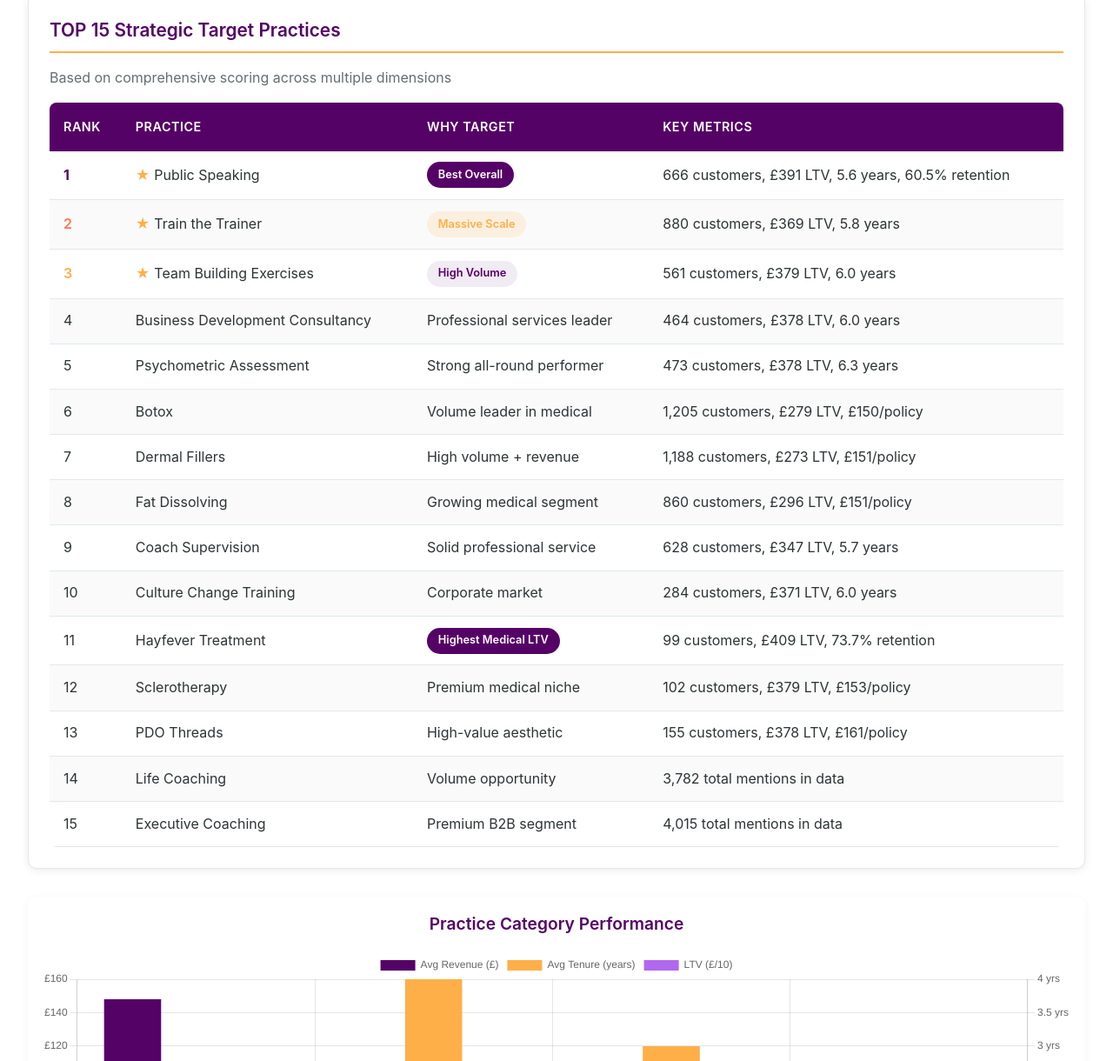
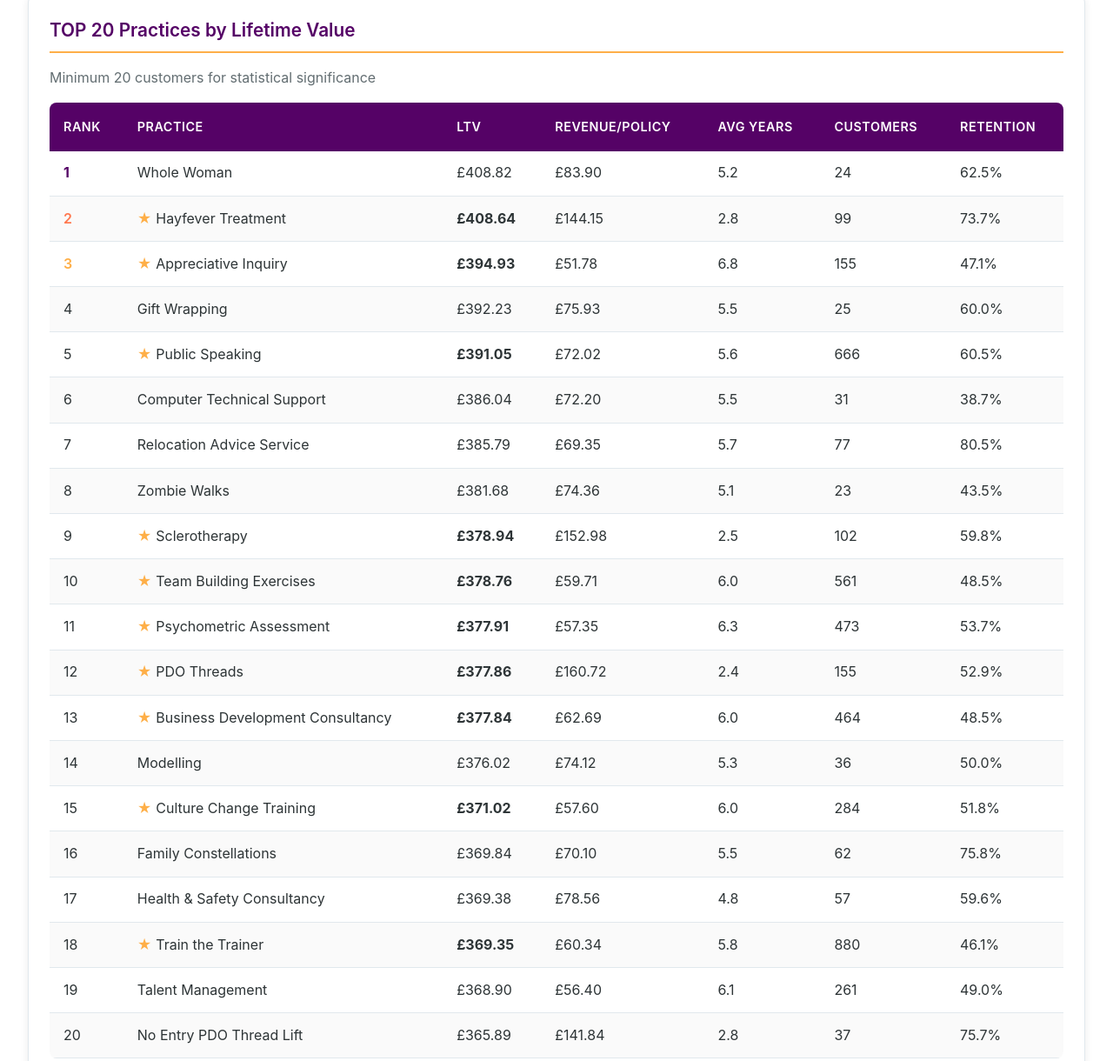
Before and after one commit to MOD-WI/westminsterdata, a plain HTML site: page customer-data-analysis-dashboard.html in a window 1280 px wide. Shown: the part 6561-7781 px from the top of the page at 87% size. Drawn offline with nearby package versions, Linux system fonts and the light colour scheme.

Commit message:
Update customer-data-analysis-dashboard.html

```diff
--- a/customer-data-analysis-dashboard.html
+++ b/customer-data-analysis-dashboard.html
@@ -994,107 +994,200 @@
             </div>
 
             <div class="card">
-                <div class="card-header">TOP 15 Strategic Target Practices</div>
-                <p style="margin-bottom: 1rem; color: var(--text-light);">Based on comprehensive scoring across multiple dimensions</p>
+                <div class="card-header">TOP 20 Practices by Lifetime Value</div>
+                <p style="margin-bottom: 1rem; color: var(--text-light);">Minimum 20 customers for statistical significance</p>
                 <table class="data-table">
                     <thead>
                         <tr>
                             <th>Rank</th>
                             <th>Practice</th>
-                            <th>Why Target</th>
-                            <th>Key Metrics</th>
+                            <th>LTV</th>
+                            <th>Revenue/Policy</th>
+                            <th>Avg Years</th>
+                            <th>Customers</th>
+                            <th>Retention</th>
                         </tr>
                     </thead>
                     <tbody>
                         <tr>
                             <td class="rank-1">1</td>
+                            <td>Whole Woman</td>
+                            <td>£408.82</td>
+                            <td>£83.90</td>
+                            <td>5.2</td>
+                            <td>24</td>
+                            <td>62.5%</td>
+                        </tr>
+                        <tr>
+                            <td class="rank-2">2</td>
+                            <td class="top-performer">Hayfever Treatment</td>
+                            <td><strong>£408.64</strong></td>
+                            <td>£144.15</td>
+                            <td>2.8</td>
+                            <td>99</td>
+                            <td>73.7%</td>
+                        </tr>
+                        <tr>
+                            <td class="rank-3">3</td>
+                            <td class="top-performer">Appreciative Inquiry</td>
+                            <td><strong>£394.93</strong></td>
+                            <td>£51.78</td>
+                            <td>6.8</td>
+                            <td>155</td>
+                            <td>47.1%</td>
+                        </tr>
+                        <tr>
+                            <td>4</td>
+                            <td>Gift Wrapping</td>
+                            <td>£392.23</td>
+                            <td>£75.93</td>
+                            <td>5.5</td>
+                            <td>25</td>
+                            <td>60.0%</td>
+                        </tr>
+                        <tr>
+                            <td>5</td>
                             <td class="top-performer">Public Speaking</td>
-                            <td><span class="badge badge-premium">Best Overall</span></td>
-                            <td>666 customers, £391 LTV, 5.6 years, 60.5% retention</td>
-                        </tr>
-                        <tr>
-                            <td class="rank-2">2</td>
+                            <td><strong>£391.05</strong></td>
+                            <td>£72.02</td>
+                            <td>5.6</td>
+                            <td>666</td>
+                            <td>60.5%</td>
+                        </tr>
+                        <tr>
+                            <td>6</td>
+                            <td>Computer Technical Support</td>
+                            <td>£386.04</td>
+                            <td>£72.20</td>
+                            <td>5.5</td>
+                            <td>31</td>
+                            <td>38.7%</td>
+                        </tr>
+                        <tr>
+                            <td>7</td>
+                            <td>Relocation Advice Service</td>
+                            <td>£385.79</td>
+                            <td>£69.35</td>
+                            <td>5.7</td>
+                            <td>77</td>
+                            <td>80.5%</td>
+                        </tr>
+                        <tr>
+                            <td>8</td>
+                            <td>Zombie Walks</td>
+                            <td>£381.68</td>
+                            <td>£74.36</td>
+                            <td>5.1</td>
+                            <td>23</td>
+                            <td>43.5%</td>
+                        </tr>
+                        <tr>
+                            <td>9</td>
+                            <td class="top-performer">Sclerotherapy</td>
+                            <td><strong>£378.94</strong></td>
+                            <td>£152.98</td>
+                            <td>2.5</td>
+                            <td>102</td>
+                            <td>59.8%</td>
+                        </tr>
+                        <tr>
+                            <td>10</td>
+                            <td class="top-performer">Team Building Exercises</td>
+                            <td><strong>£378.76</strong></td>
+                            <td>£59.71</td>
+                            <td>6.0</td>
+                            <td>561</td>
+                            <td>48.5%</td>
+                        </tr>
+                        <tr>
+                            <td>11</td>
+                            <td class="top-performer">Psychometric Assessment</td>
+                            <td><strong>£377.91</strong></td>
+                            <td>£57.35</td>
+                            <td>6.3</td>
+                            <td>473</td>
+                            <td>53.7%</td>
+                        </tr>
+                        <tr>
+                            <td>12</td>
+                            <td class="top-performer">PDO Threads</td>
+                            <td><strong>£377.86</strong></td>
+                            <td>£160.72</td>
+                            <td>2.4</td>
+                            <td>155</td>
+                            <td>52.9%</td>
+                        </tr>
+                        <tr>
+                            <td>13</td>
+                            <td class="top-performer">Business Development Consultancy</td>
+                            <td><strong>£377.84</strong></td>
+                            <td>£62.69</td>
+                            <td>6.0</td>
+                            <td>464</td>
+                            <td>48.5%</td>
+                        </tr>
+                        <tr>
+                            <td>14</td>
+                            <td>Modelling</td>
+                            <td>£376.02</td>
+                            <td>£74.12</td>
+                            <td>5.3</td>
+                            <td>36</td>
+                            <td>50.0%</td>
+                        </tr>
+                        <tr>
+                            <td>15</td>
+                            <td class="top-performer">Culture Change Training</td>
+                            <td><strong>£371.02</strong></td>
+                            <td>£57.60</td>
+                            <td>6.0</td>
+                            <td>284</td>
+                            <td>51.8%</td>
+                        </tr>
+                        <tr>
+                            <td>16</td>
+                            <td>Family Constellations</td>
+                            <td>£369.84</td>
+                            <td>£70.10</td>
+                            <td>5.5</td>
+                            <td>62</td>
+                            <td>75.8%</td>
+                        </tr>
+                        <tr>
+                            <td>17</td>
+                            <td>Health & Safety Consultancy</td>
+                            <td>£369.38</td>
+                            <td>£78.56</td>
+                            <td>4.8</td>
+                            <td>57</td>
+                            <td>59.6%</td>
+                        </tr>
+                        <tr>
+                            <td>18</td>
                             <td class="top-performer">Train the Trainer</td>
-                            <td><span class="badge badge-growth">Massive Scale</span></td>
-                            <td>880 customers, £369 LTV, 5.8 years</td>
-                        </tr>
-                        <tr>
-                            <td class="rank-3">3</td>
-                            <td class="top-performer">Team Building Exercises</td>
-                            <td><span class="badge badge-stable">High Volume</span></td>
-                            <td>561 customers, £379 LTV, 6.0 years</td>
-                        </tr>
-                        <tr>
-                            <td>4</td>
-                            <td>Business Development Consultancy</td>
-                            <td>Professional services leader</td>
-                            <td>464 customers, £378 LTV, 6.0 years</td>
-                        </tr>
-                        <tr>
-                            <td>5</td>
-                            <td>Psychometric Assessment</td>
-                            <td>Strong all-round performer</td>
-                            <td>473 customers, £378 LTV, 6.3 years</td>
-                        </tr>
-                        <tr>
-                            <td>6</td>
-                            <td>Botox</td>
-                            <td>Volume leader in medical</td>
-                            <td>1,205 customers, £279 LTV, £150/policy</td>
-                        </tr>
-                        <tr>
-                            <td>7</td>
-                            <td>Dermal Fillers</td>
-                            <td>High volume + revenue</td>
-                            <td>1,188 customers, £273 LTV, £151/policy</td>
-                        </tr>
-                        <tr>
-                            <td>8</td>
-                            <td>Fat Dissolving</td>
-                            <td>Growing medical segment</td>
-                            <td>860 customers, £296 LTV, £151/policy</td>
-                        </tr>
-                        <tr>
-                            <td>9</td>
-                            <td>Coach Supervision</td>
-                            <td>Solid professional service</td>
-                            <td>628 customers, £347 LTV, 5.7 years</td>
-                        </tr>
-                        <tr>
-                            <td>10</td>
-                            <td>Culture Change Training</td>
-                            <td>Corporate market</td>
-                            <td>284 customers, £371 LTV, 6.0 years</td>
-                        </tr>
-                        <tr>
-                            <td>11</td>
-                            <td>Hayfever Treatment</td>
-                            <td><span class="badge badge-premium">Highest Medical LTV</span></td>
-                            <td>99 customers, £409 LTV, 73.7% retention</td>
-                        </tr>
-                        <tr>
-                            <td>12</td>
-                            <td>Sclerotherapy</td>
-                            <td>Premium medical niche</td>
-                            <td>102 customers, £379 LTV, £153/policy</td>
-                        </tr>
-                        <tr>
-                            <td>13</td>
-                            <td>PDO Threads</td>
-                            <td>High-value aesthetic</td>
-                            <td>155 customers, £378 LTV, £161/policy</td>
-                        </tr>
-                        <tr>
-                            <td>14</td>
-                            <td>Life Coaching</td>
-                            <td>Volume opportunity</td>
-                            <td>3,782 total mentions in data</td>
-                        </tr>
-                        <tr>
-                            <td>15</td>
-                            <td>Executive Coaching</td>
-                            <td>Premium B2B segment</td>
-                            <td>4,015 total mentions in data</td>
+                            <td><strong>£369.35</strong></td>
+                            <td>£60.34</td>
+                            <td>5.8</td>
+                            <td>880</td>
+                            <td>46.1%</td>
+                        </tr>
+                        <tr>
+                            <td>19</td>
+                            <td>Talent Management</td>
+                            <td>£368.90</td>
+                            <td>£56.40</td>
+                            <td>6.1</td>
+                            <td>261</td>
+                            <td>49.0%</td>
+                        </tr>
+                        <tr>
+                            <td>20</td>
+                            <td>No Entry PDO Thread Lift</td>
+                            <td>£365.89</td>
+                            <td>£141.84</td>
+                            <td>2.8</td>
+                            <td>37</td>
+                            <td>75.7%</td>
                         </tr>
                     </tbody>
                 </table>
```
